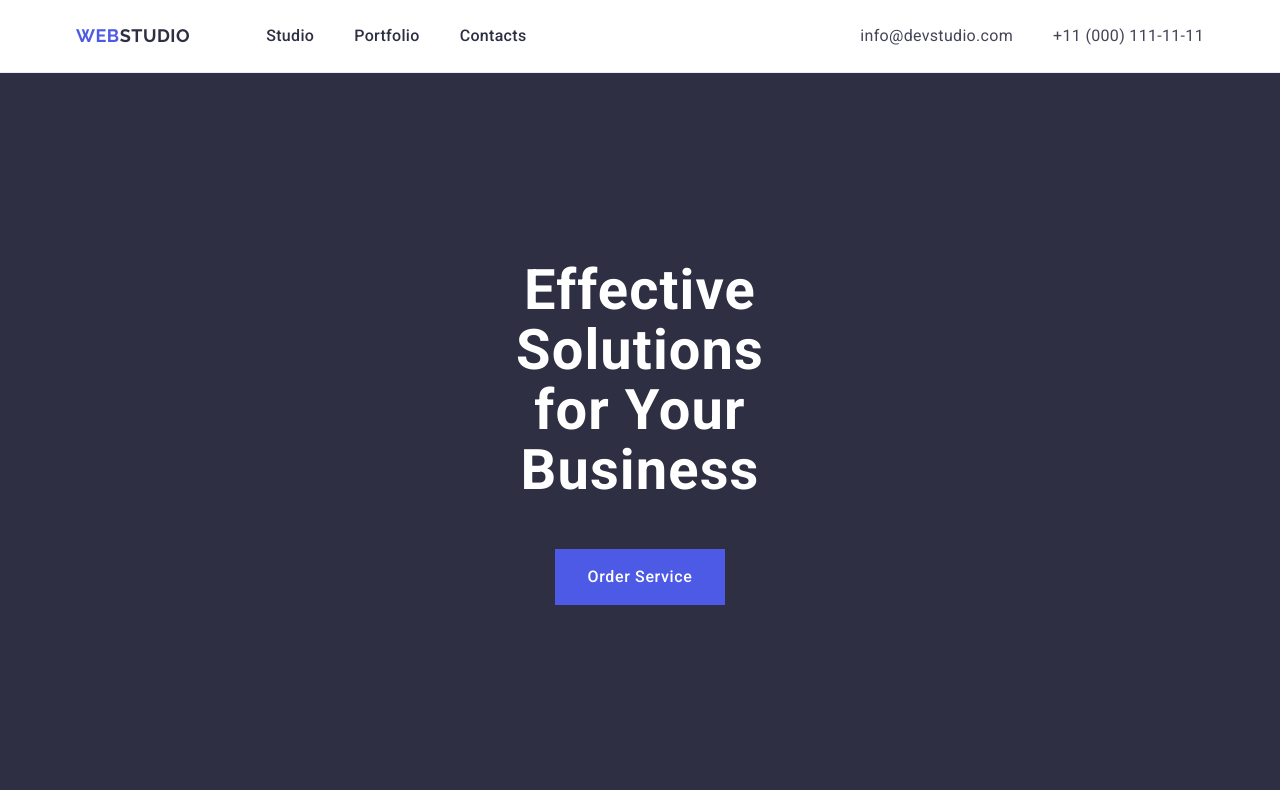
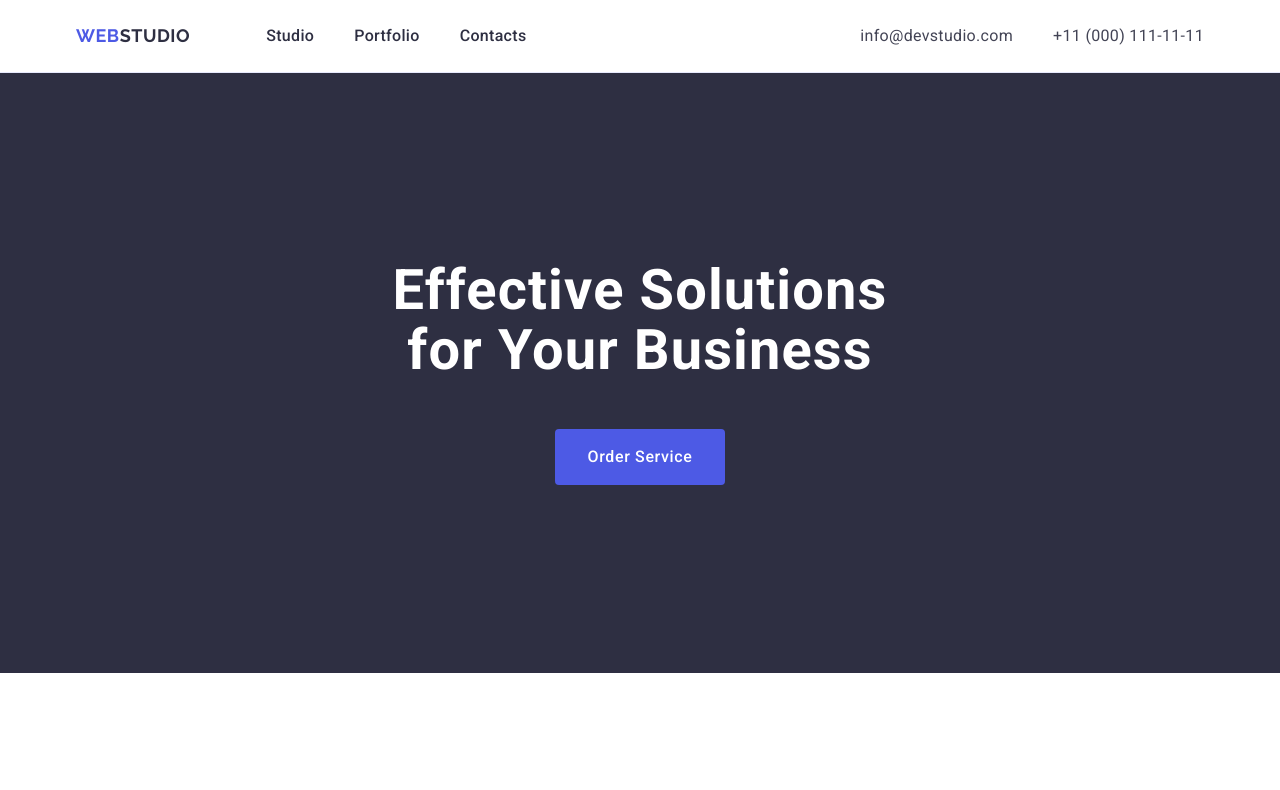
Before and after one commit to Vadimeks/goit-markup-hw-03, a plain HTML site: page index.html in a window 1280 px wide. Shown: the top 790 px of the page. Drawn offline with nearby package versions, Linux system fonts and the light colour scheme.

Commit message:
modified css 1st section

```diff
--- a/css/styles.css
+++ b/css/styles.css
@@ -118,12 +118,11 @@ img {
 }
 /* Firts section styles */
 .first-section {
-  background-color: #2e2f42; /* Background color */
+  background-color: #2e2f42;
+  padding: 188px 0;
 }
 .first-section div.container {
-  padding: 188px 472px;
   display: flex;
-  justify-content: center;
   align-items: center;
   flex-direction: column;
 }
@@ -137,6 +136,7 @@ img {
   text-align: center;
   margin-bottom: 48px;
   margin-top: 0;
+  max-width: 496px;
 }
 /* 1st section Button styles */
 .button {
@@ -147,10 +147,11 @@ img {
   line-height: 1.5;
   letter-spacing: 0.04em;
   border: none;
-}
-div.container .button {
+  min-width: 169px;
+  border-radius: 4px;
   padding: 16px 32px;
 }
+
 /* Button hover and focus styles */
 .button:hover,
 .button:focus {
```
